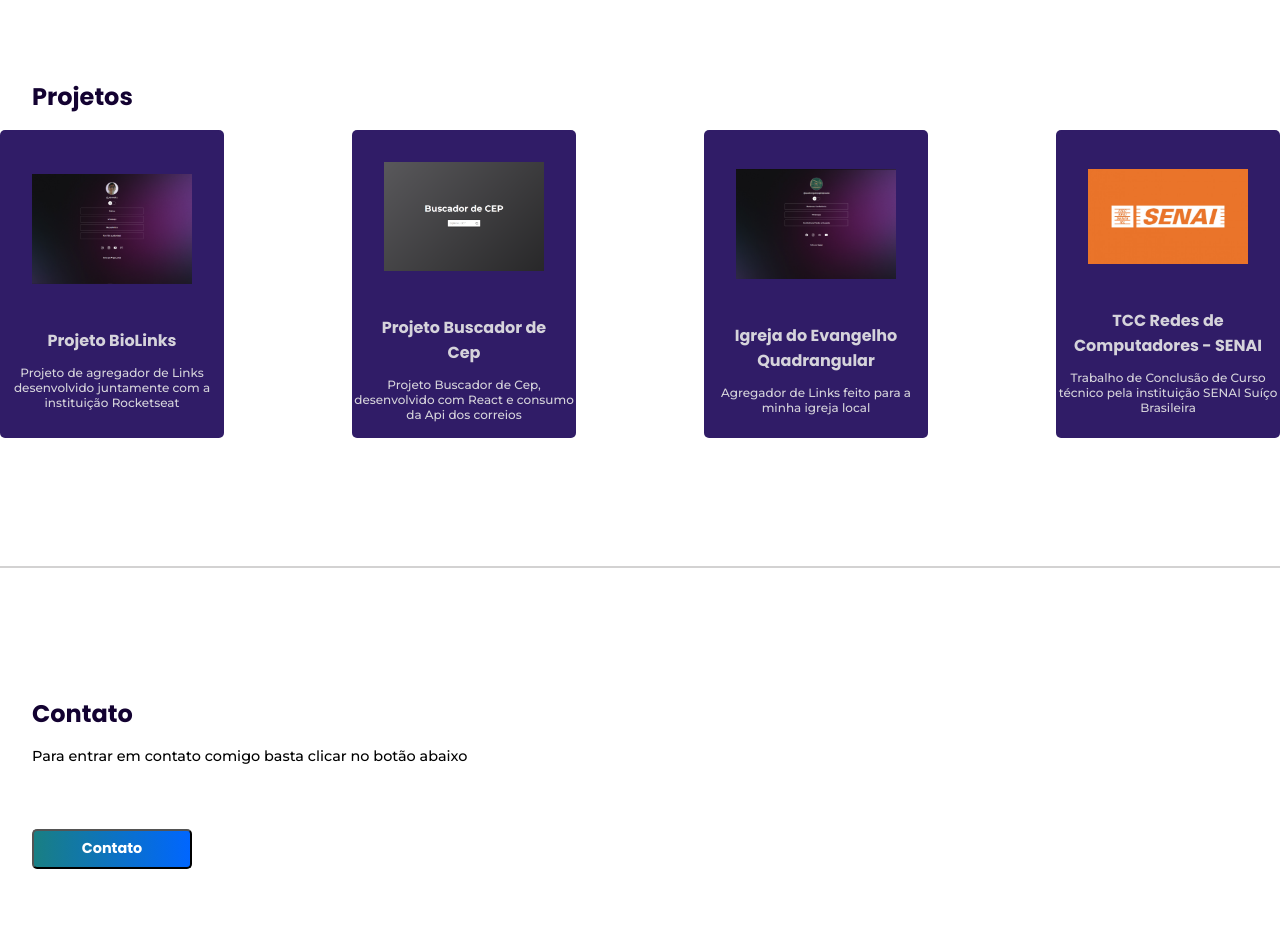
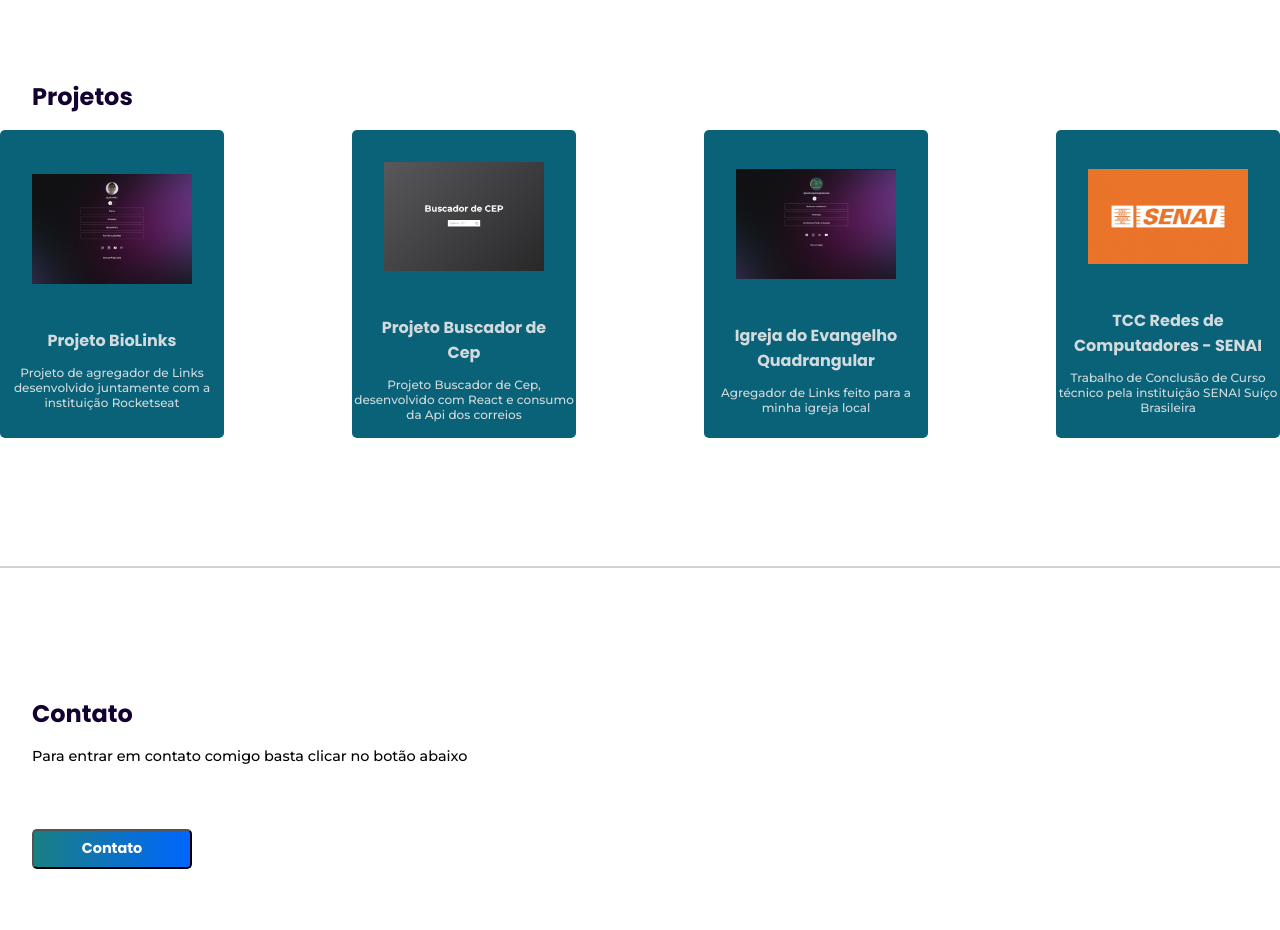
Before and after one commit to Daniel-Oliveira-S/myResumeSite, a plain HTML site: page index.html in a window 1280 px wide. Shown: the part 960-1890 px from the top of the page. Drawn offline with nearby package versions, Linux system fonts and the light colour scheme; a script that the page names is missing.

Commit message:
changed card background

```diff
--- a/styles/style.css
+++ b/styles/style.css
@@ -19,7 +19,7 @@ body{
   --bg-hover-color: #281361da;
   --hover-color: #e7e7e7e7;
   --bg-color: #0e4699;
-  --card-color: #281361f5;
+  --card-color: #005c74f5;
 }
 
 .divider{
```
